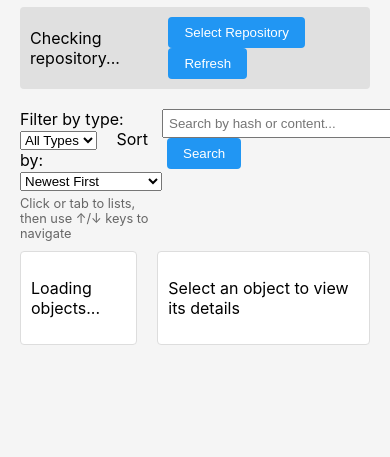
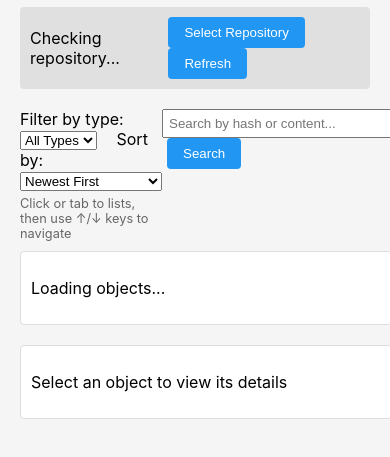
Before and after one commit to markiz/git-visualizer, a website with bundled scripts: page src/index.html in a window 390 px wide. Shown: the part 83-540 px from the top of the page. Built offline with nearby package versions, Linux system fonts and the light colour scheme.

Commit message:
Update design to be responsive

```diff
--- a/src/index.html
+++ b/src/index.html
@@ -13,7 +13,6 @@
     }
 
     .container {
-      max-width: 1200px;
       margin: 0 auto;
     }
 
@@ -40,7 +39,6 @@
 
     .objects-list {
       flex: 1;
-      max-height: 600px;
       overflow-y: auto;
       background-color: #fff;
       border: 1px solid #ddd;
@@ -56,7 +54,6 @@
 
     .object-details {
       flex: 2;
-      max-height: 600px;
       overflow-y: auto;
       background-color: #fff;
       border: 1px solid #ddd;
@@ -152,6 +149,18 @@
       margin-bottom: 10px;
     }
 
+    @media (max-width: 768px) {
+      .objects-container {
+        flex-direction: column;
+      }
+
+      .objects-list,
+      .object-details {
+        flex: none; /* Remove flex grow/shrink on smaller screens */
+        width: 100%; /* Take full width */
+      }
+    }
+
     .object-count {
       font-weight: bold;
     }
```
